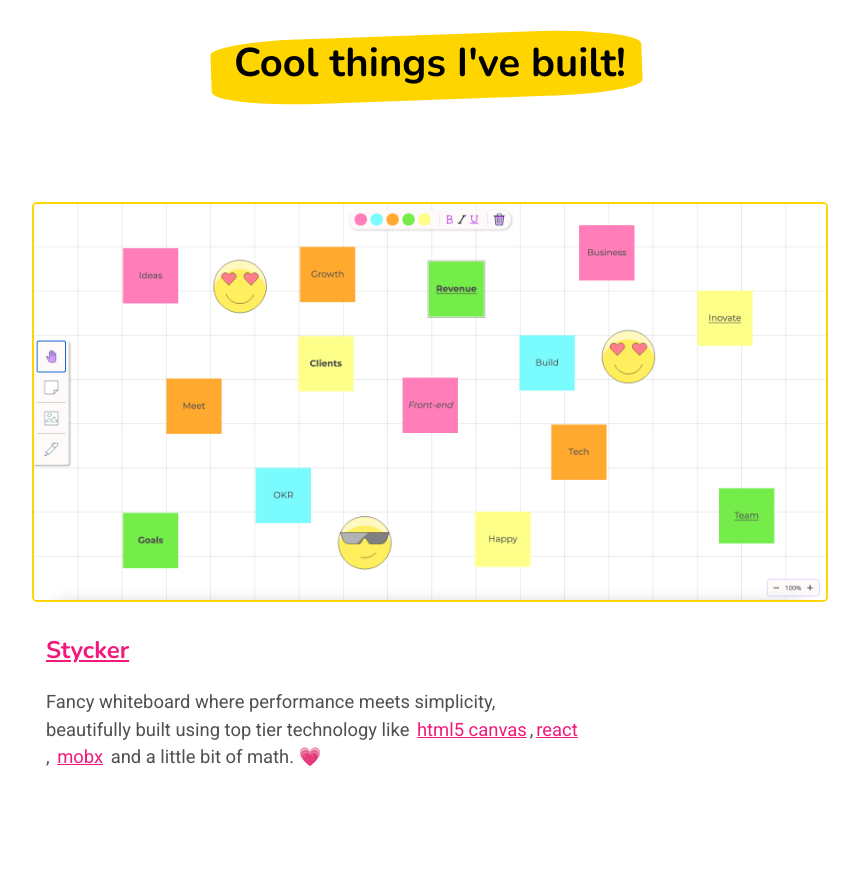
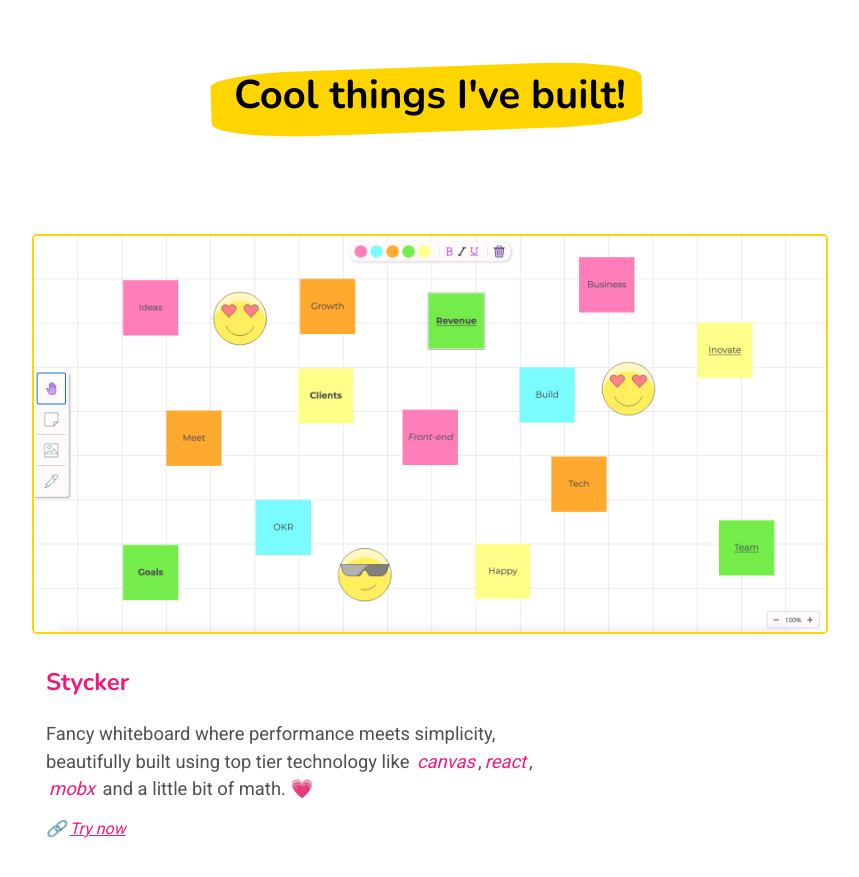
Before and after one commit to ygorlf/ygorfonseca.com, a Gatsby site: page / in a window 1280 px wide. Shown: the part 797-1674 px from the top of the page, without its empty margins (210-1069 px from the left). Before the commit the page ends 1600 px from the top, so only its background shows below. Built offline with nearby package versions, Linux system fonts and the light colour scheme; Gatsby itself is replaced by a stand-in of ours.

Commit message:
Improving Spaces on Page

```diff
--- a/src/pages/index.tsx
+++ b/src/pages/index.tsx
@@ -38,7 +38,7 @@ const Header = styled.header`
   align-items: center;
   width: 100%;
   height: 4rem;
-  padding: 0 1%;
+  padding: 0 2rem;
 `;
 
 const SocialLinks = styled.ul`
@@ -51,6 +51,11 @@ const SocialLinks = styled.ul`
 const SocialLink = styled.a`
   display: inline-block;
   margin: 0 0.5rem;
+`;
+
+const Main = styled.main`
+  width: 100%;
+  padding-bottom: 3rem;
 `;
 
 const About = styled.section`
@@ -130,7 +135,7 @@ const PreviousCompany = styled.a`
 
 const Documents = styled.div`
   display: flex;
-  margin-top: 6rem;
+  margin-top: 5vh;
 `;
 
 const DocumentLink = styled.a`
@@ -197,8 +202,8 @@ const ProjectsSection = styled.section`
   align-items: center;
   flex-direction: column;
   width: 100%;
-  height: 100vh;
-  padding: 0 0 4rem;
+  min-height: 100vh;
+  padding: 2rem 0;
 `;
 
 const TitleGroup = styled.hgroup`
@@ -272,16 +277,14 @@ const ProjectImage = styled.img`
 `;
 
 const ProjectInfo = styled.div`
-  display: flex;
-  flex-direction: column;
   width: 75%;
 `;
 
 const ProjectName = styled.a`
+  display: inline-block;
   margin: 2rem 0 1.25rem;
   color: #F11A7B;
   cursor: pointer;
-  text-decoration: underline;
   font: 700 1.5rem 'Nunito', sans-serif;
 `;
 
@@ -296,7 +299,21 @@ const ProjectDescription = styled.p`
     display: inline-block;
     margin: 0 3px;
     color: #F11A7B;
+    font-style: italic;
+  }
+`;
+
+const ProjectLink = styled.a`
+  display: inline-block;
+  margin: 1rem 0;
+  color: #505050;
+  font: 400 1rem 'Roboto', sans-serif;
+  font-style: italic;
+  cursor: pointer;
+
+  span {
     text-decoration: underline;
+    color: #F11A7B;
   }
 `;
 
@@ -353,7 +370,7 @@ const IndexPage: React.FC<PageProps> = () => {
           </SocialLink>
         </SocialLinks>
       </Header>
-      <main>
+      <Main>
         <Helmet>
           <meta lang='en-us' />
           <meta charSet='utf-8' />
@@ -421,15 +438,16 @@ const IndexPage: React.FC<PageProps> = () => {
           <ProjectItem>
             <ProjectImage src={board} />
             <ProjectInfo>
-              <ProjectName target='_blank' href='https://stycker.netlify.app/'>Stycker</ProjectName>
+              <ProjectName>Stycker</ProjectName>
               <ProjectDescription>
-                Fancy whiteboard where performance meets simplicity, beautifully built using top tier technology like <span>html5 canvas</span>,
+                Fancy whiteboard where performance meets simplicity, beautifully built using top tier technology like <span>canvas</span>,
                 <span>react</span>, <span>mobx</span> and a little bit of math. &#128151;
               </ProjectDescription>
+              <ProjectLink target='_blank' href='https://stycker.netlify.app/'>&#128279; <span>Try now</span></ProjectLink>
             </ProjectInfo>
           </ProjectItem>
         </ProjectsSection>
-      </main>
+      </Main>
     </>
   )
 }
```
